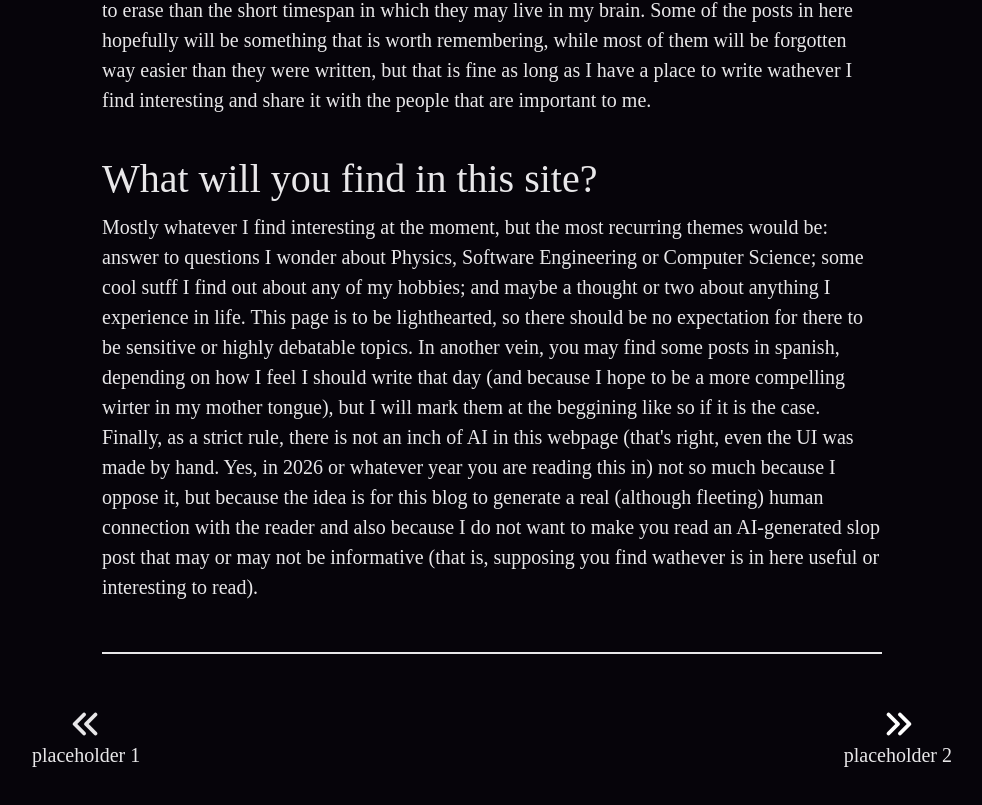
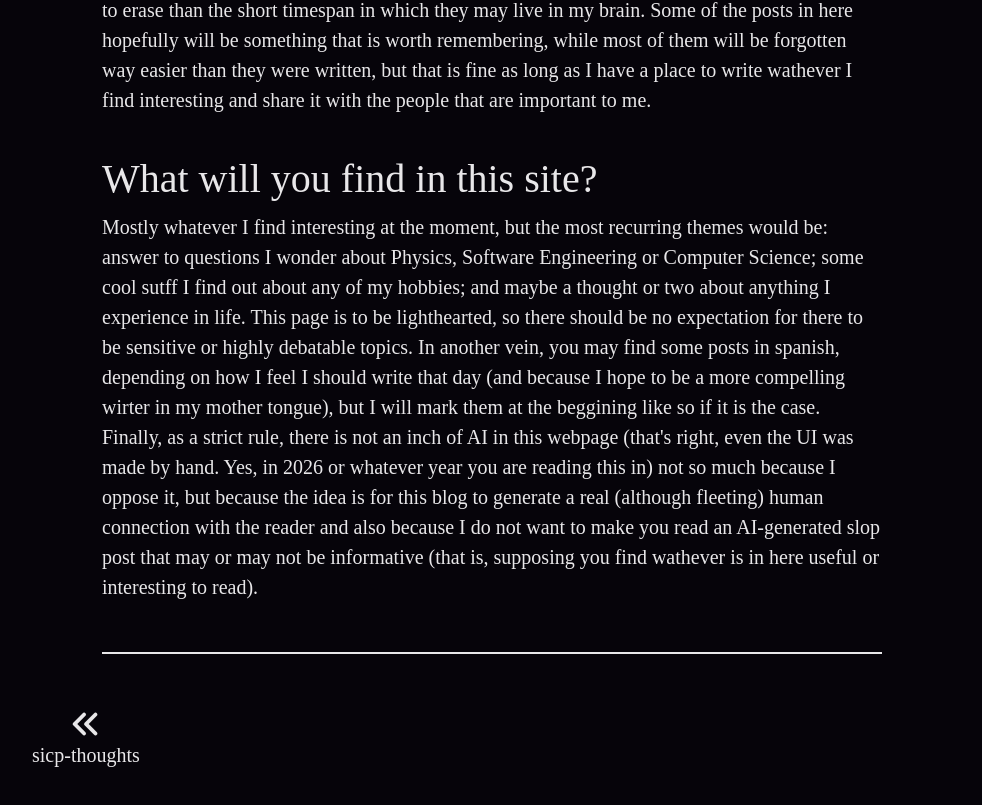
Before and after one commit to Arthur-phys/blog, a React (Vite) app: page / in a window 1280 px wide. Shown: the part 1035-1840 px from the top of the page, without its empty margins (148-1130 px from the left). Built offline with nearby package versions, Linux system fonts and the light colour scheme; a web font is replaced by a local one.

Commit message:
* feat(wip) working on next-prev between posts

```diff
--- /dev/null
+++ b/public/posts/not-found/linked.json
@@ -0,0 +1,4 @@
+{
+   "previous": "",
+   "next": "sicp-thoughts"
+}
--- a/public/posts/not-found/not-found.json
+++ b/public/posts/not-found/not-found.json
@@ -2,6 +2,8 @@
     "slug": "not-found",
     "post": {
         "title": "Upss!! I did not find that ( ˶°ㅁ°) !!",
-        "sections": []
+        "sections": [],
+        "keywords": []
     }
+
 }
--- /dev/null
+++ b/public/posts/sicp-thoughts/linked.json
@@ -0,0 +1,4 @@
+{
+   "previous": "not-found",
+   "next": "welcome"
+}
--- /dev/null
+++ b/public/posts/welcome/linked.json
@@ -0,0 +1,4 @@
+{
+   "previous": "sicp-thoughts",
+   "next": ""
+}
--- a/src/App.tsx
+++ b/src/App.tsx
@@ -1,20 +1,11 @@
-import { useEffect } from 'react'
 import './App.css'
 import Post  from './components/Post.tsx'
 import Sidebar from './components/Sidebar.tsx'
 import { Outlet, Route, Routes } from 'react-router'
-import { GetLinkedPosts } from './services/LinkedPostsService.ts'
 
 
 
 function App() {
-
-  useEffect(() => {
-    async function saveLinkedToLocalStore() {
-      let linkedPosts = await GetLinkedPosts();
-
-    }
-  }, [])
 
   return (
     <>
--- a/src/components/NextPost.tsx
+++ b/src/components/NextPost.tsx
@@ -1,20 +1,55 @@
 import './NextPost.css'
 import AngleLeft from './AngleLeft'
 import AngleRight from './AngleRight'
+import { useEffect, useState } from 'react'
+import { GetLinkedPosts } from '../services/LinkedPostsService'
+import type { LinkedPosts } from '../interfaces/post'
+import { useSearchParams } from 'react-router'
 
 
-export default function NextPost() {
+export default function NextPost({ postSlug }: {postSlug: string | undefined}) {
+
+    const [linkedPosts, setLinkedPosts]= useState<LinkedPosts>();
+    const [_, setSearchParams] = useSearchParams();
+
+
+    useEffect(() => {
+        async function getLinkedPosts() {
+            if (postSlug != undefined) {
+                const retrievedPosts = await GetLinkedPosts(postSlug)
+                setLinkedPosts(retrievedPosts)
+            }
+        }
+        getLinkedPosts()
+    },[postSlug])
+
     return (
         <>
             <div className='post-navigator'>
-                <div className="prev-post">
+                <div className="prev-post"
+                onClick={(_) => {
+                        if (linkedPosts) {
+                            const newParams = new URLSearchParams();
+                            newParams.set("post", linkedPosts.previous);
+                            setSearchParams(newParams);
+                        }
+                    }}
+                >
                     <AngleLeft stroke="var(--white)" size='4rem' padding='0.1rem'/>
-                    <span>placeholder 1</span>
+                    <span>{linkedPosts?.previous}</span>
                 </div>
-                <div className='next-post'>
-                    <AngleRight stroke='white' size='4rem' padding='0.1rem'/>
-                    <span>placeholder 2</span>
-                    </div>
+                <div className='next-post'
+                    onClick={(_) => {
+                        if (linkedPosts) {
+                            const newParams = new URLSearchParams();
+                            newParams.set("post", linkedPosts.next);
+                            setSearchParams(newParams);
+                        }
+                    }}
+                >
+                    <AngleRight stroke='var(--white)' size='4rem' padding='0.1rem'/>
+                    <span>{linkedPosts?.next}</span>
+                </div>
             </div>
         </>
     )
--- a/src/components/Post.tsx
+++ b/src/components/Post.tsx
@@ -73,7 +73,7 @@ export default function Post() {
                     }
                     <div className='end-bar'></div>
                 </div>
-                <NextPost/>
+                <NextPost postSlug={content?.slug}/>
             </div>
         </>
     )
--- a/src/services/LinkedPostsService.ts
+++ b/src/services/LinkedPostsService.ts
@@ -1,6 +1,6 @@
-import type { LinkedPostsDir } from "../interfaces/post";
+import type { LinkedPosts } from "../interfaces/post";
 
-export async function GetLinkedPosts(): Promise<LinkedPostsDir> {
-    const response = await fetch(`/posts/linked.json`)
+export async function GetLinkedPosts(postSlug: string): Promise<LinkedPosts> {
+    const response = await fetch(`/posts/${postSlug}/linked.json`)
     return await response.json();
 }
```
Also changed, not shown: public/posts/linked.json (deleted, +0 -14 lines), 1 other file (tests, documents, lock files or other folders).
